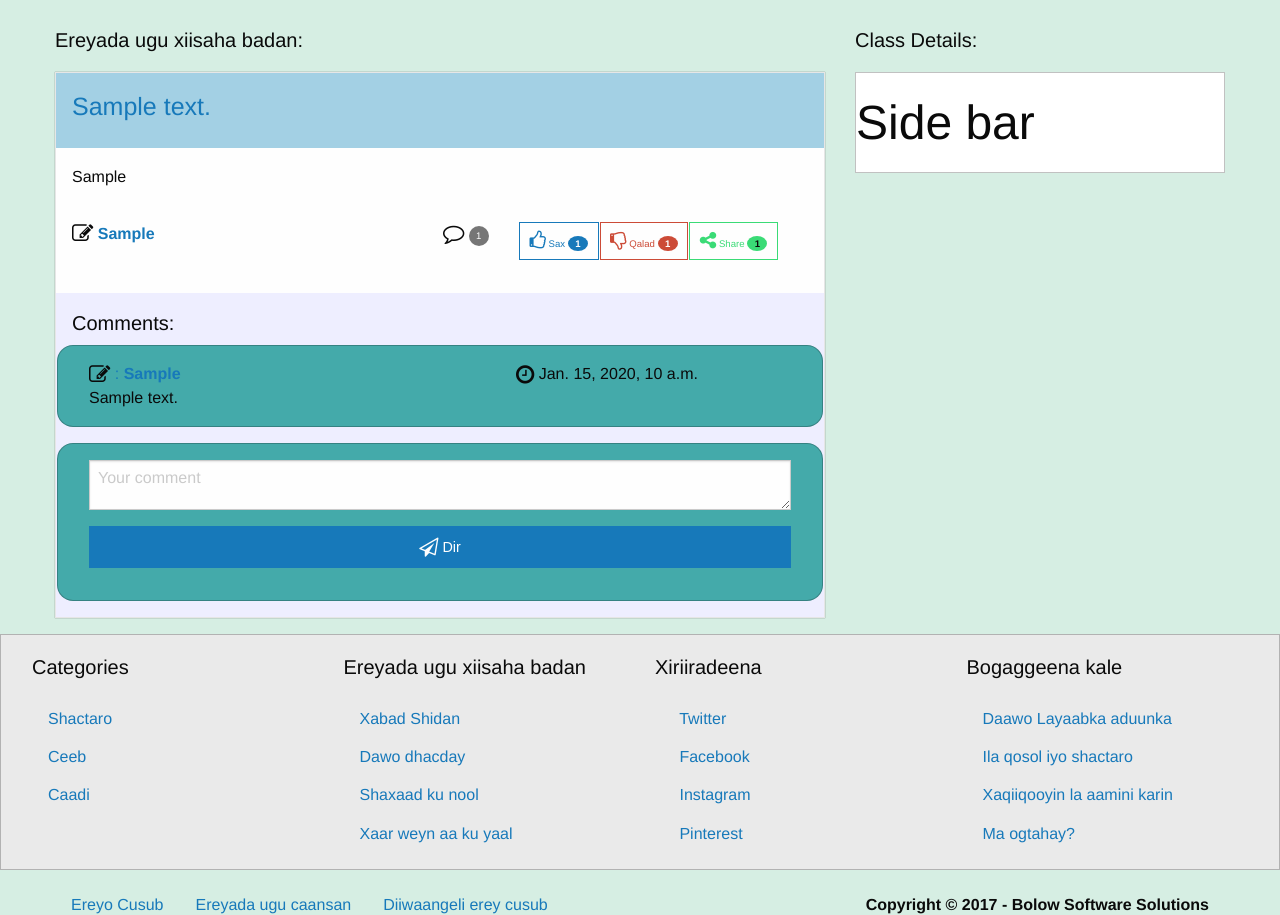
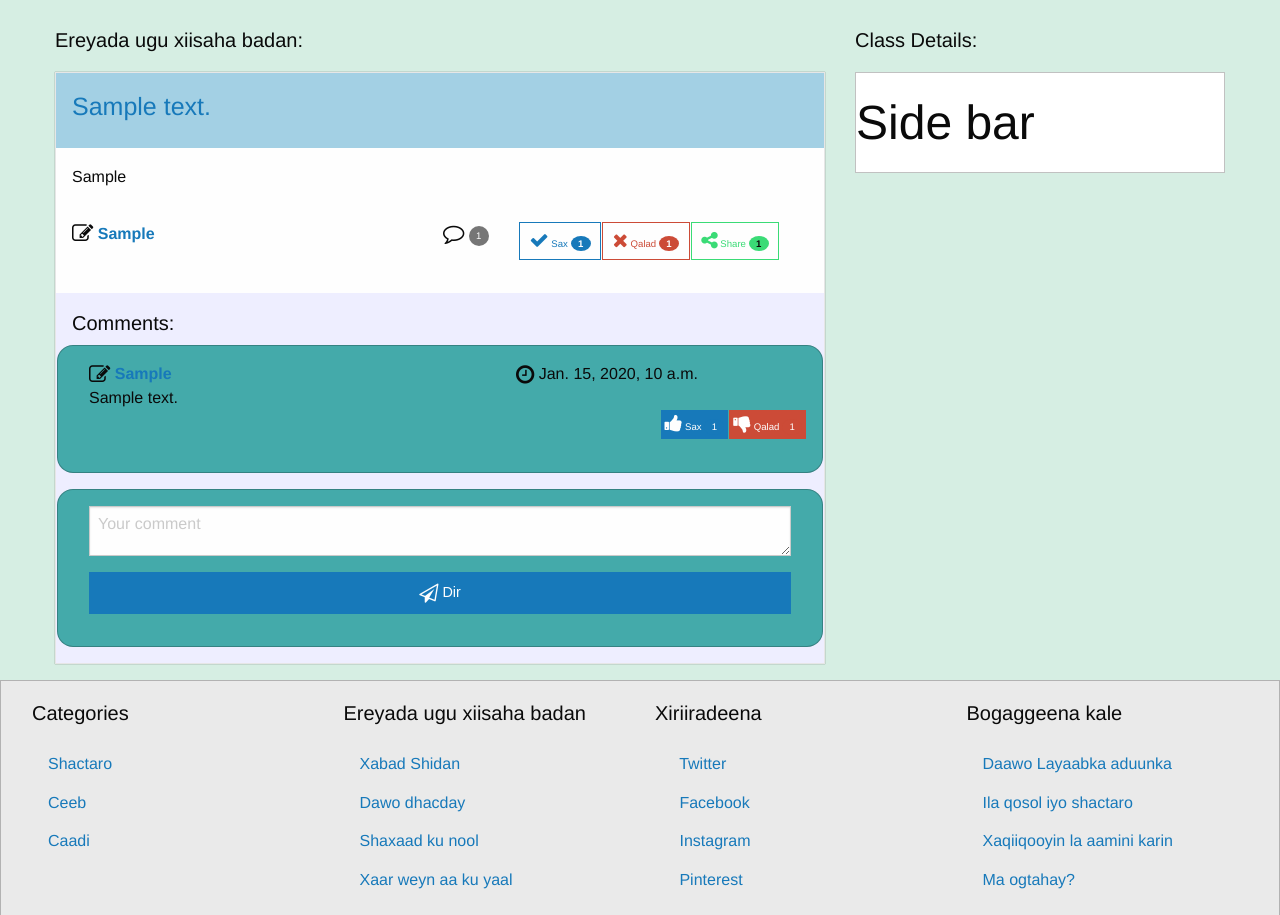
Before and after one commit to boolow5/Qaamuus, a Django app: template dictionary/templates/dictionary/pages/detail.html in a window 1280 px wide. Shown: the part 56-971 px from the top of the page. Run offline with Django 3.2, Linux system fonts and the light colour scheme; tables that the repository leaves empty hold one stand-in row (values such as "Sample post"); the template is opened without the code that fills it: values that come from a table or form of the project are taken from there, most other values are stand-ins (such as "Sample title", 1, 10 or a date in 2020); some libraries are stand-ins or nearby versions.

Commit message:
made reaction buttons work

```diff
--- a/dictionary/templates/dictionary/pages/detail.html
+++ b/dictionary/templates/dictionary/pages/detail.html
@@ -30,8 +30,9 @@
             </div>
             <div class="small-5 column reaction">
               <div class="button-group tiny">
-                <a class="button hollow" {% if not request.user.is_authenticated %} data-open="loginModal"{% endif%}><i class="fa fa-thumbs-o-up fa-2x"></i> Sax <span class="primary badge">{{word.likes}}</span></a>
-                <a class="alert button hollow" {% if not request.user.is_authenticated %} data-open="loginModal"{% endif%}><i class="fa fa-thumbs-o-down fa-2x"></i> Qalad <span class="alert badge">{{word.dislikes}}</span></a>
+                <a id="like-word-{{word.pk}}" class="button hollow" {% if not request.user.is_authenticated %} data-open="loginModal"{% else %} onclick="is_correct('word', {{word.pk}})" {% endif%}><i class="fa fa-check fa-2x"></i> Sax <span id="like-word-badge-{{word.pk}}" class="primary badge">{{word.likes}}</span></a>
+                <a id="dislike-word-{{word.pk}}" class="alert button hollow" {% if not request.user.is_authenticated %} data-open="loginModal"{% else %} onclick="not_correct('word', {{word.pk}})" {% endif%}><i class="fa fa-times fa-2x"></i> Qalad <span id="dislike-word-badge-{{word.pk}}" class="alert badge">{{word.dislikes}}</span></a>
+
                 <a class="success button hollow"><i class="fa fa-share-alt fa-2x"></i> Share <span class="success badge">{{word.shares}}</span></a>
               </div>
             </div>
@@ -44,7 +45,7 @@
             <div class="row comment callout">
               <div class="small-7 columns">
                 <i class="fa fa-pencil-square-o fa-lg"></i>
-                <a href="#">: <strong>{{comment.author|capfirst}}</strong></a>
+                <a href="#"> <strong>{{comment.author|capfirst}}</strong></a>
               </div>
               <div class="small-5 columns">
                 <i class="fa fa-clock-o fa-lg"></i>
@@ -52,6 +53,12 @@
               </div>
               <div class="small-12 columns">
                 {{comment.text}}
+              </div>
+              <div class="row column comment-reaction">
+                <div class="button-group tiny float-right">
+                  <a id="like-comment-{{comment.pk}}" class="button" {% if not request.user.is_authenticated %} data-open="loginModal"{% else %} onclick="is_correct('comment', {{comment.pk}})" {% endif%}><i class="fa fa-thumbs-up fa-2x"></i> Sax <span id="like-comment-badge-{{comment.pk}}" class="primary badge">{{comment.likes}}</span></a>
+                  <a id="dislike-comment-{{comment.pk}}" class="alert button" {% if not request.user.is_authenticated %} data-open="loginModal"{% else %} onclick="not_correct('comment', {{comment.pk}})" {% endif%}><i class="fa fa-thumbs-down fa-2x"></i> Qalad <span id="dislike-comment-badge-{{comment.pk}}" class="alert badge">{{comment.dislikes}}</span></a>
+                </div>
               </div>
             </div>
             {% endfor %}
```
